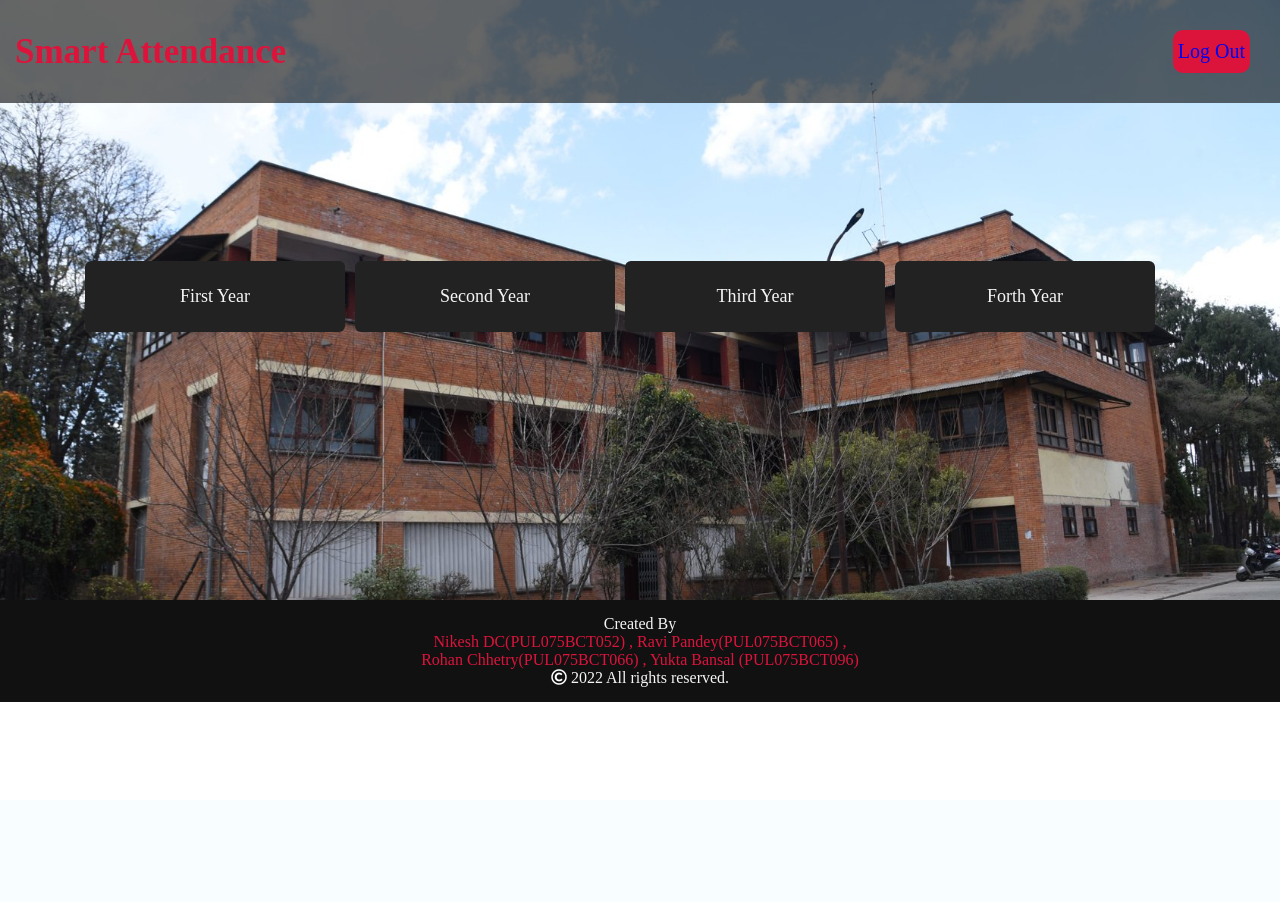
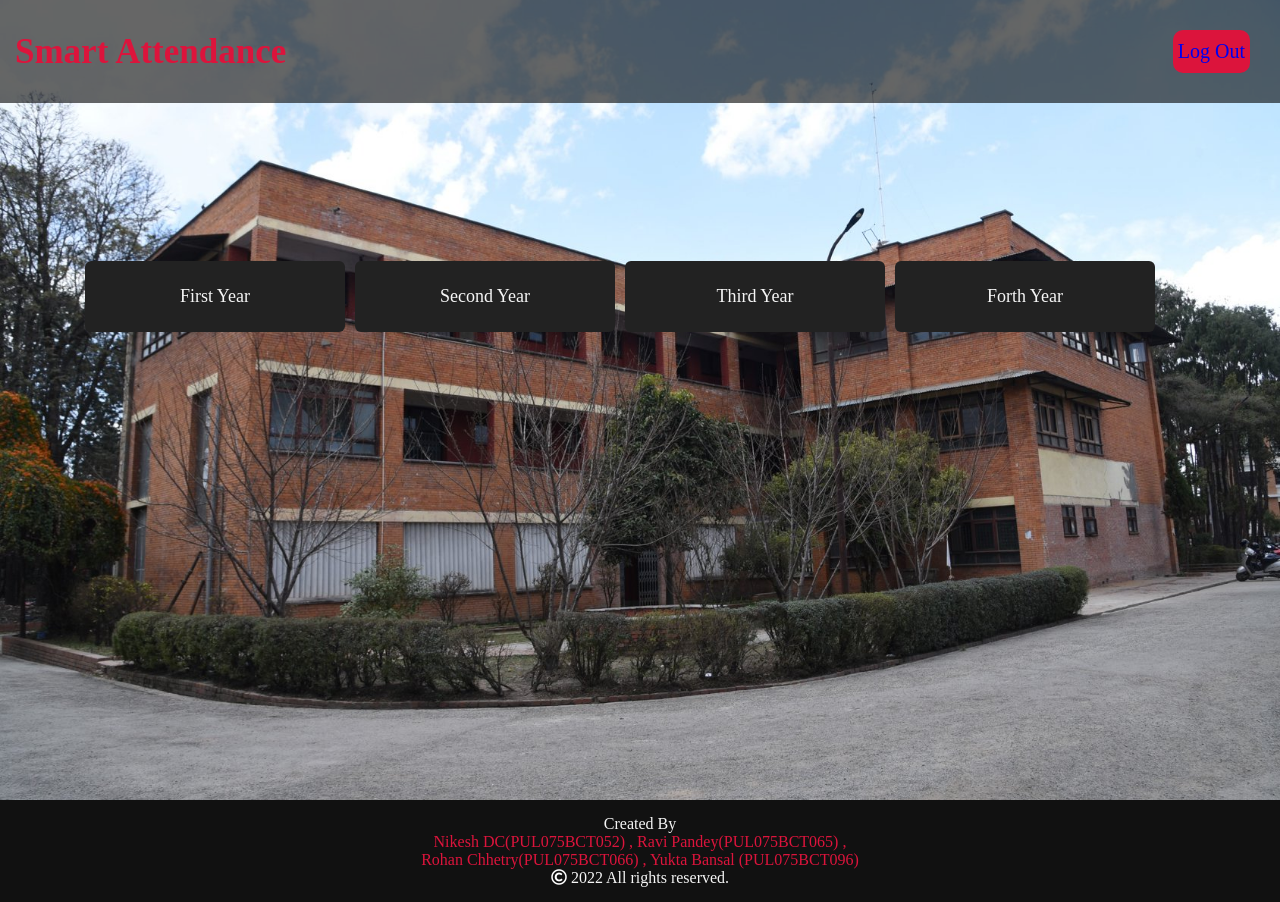
Before and after one commit to 0000Blaze/Smart-Attendance-demo, a PHP site: page /pages/bct.html in a window 1280 px wide. Before the commit the page ends 702 px from the top, so only its background shows below. Run offline with PHP 8.4, Linux system fonts and the light colour scheme.

Commit message:
height added all in percentage terms

```diff
--- a/webApp/css/bctStyle.css
+++ b/webApp/css/bctStyle.css
@@ -6,6 +6,10 @@
 }
 html {
     scroll-behavior: smooth;
+    height: 100%;
+}
+body{
+    height: 100%;
 }
 .navbar {
     position: fixed;
@@ -41,7 +45,7 @@ html {
     transform: scale(1.2);
 }
 .bg-image{
-    height: 600px;
+    height: 100%;
     background-position: center center;
     background-size: cover;
     background-image: url("../images/bct.jpeg");
--- a/webApp/css/departStyle.css
+++ b/webApp/css/departStyle.css
@@ -6,6 +6,10 @@
 }
 html {
     scroll-behavior: smooth;
+    height: 100%;
+}
+body{
+    height: 100%;
 }
 .navbar {
     position: fixed;
@@ -40,7 +44,7 @@ html {
 }
 
 .bg-image{
-    height: 600px;
+    height: 100%;
     background-position: center center;
     background-size: cover;
     background-image: url("../images/whiteHouse.jpeg");
```
